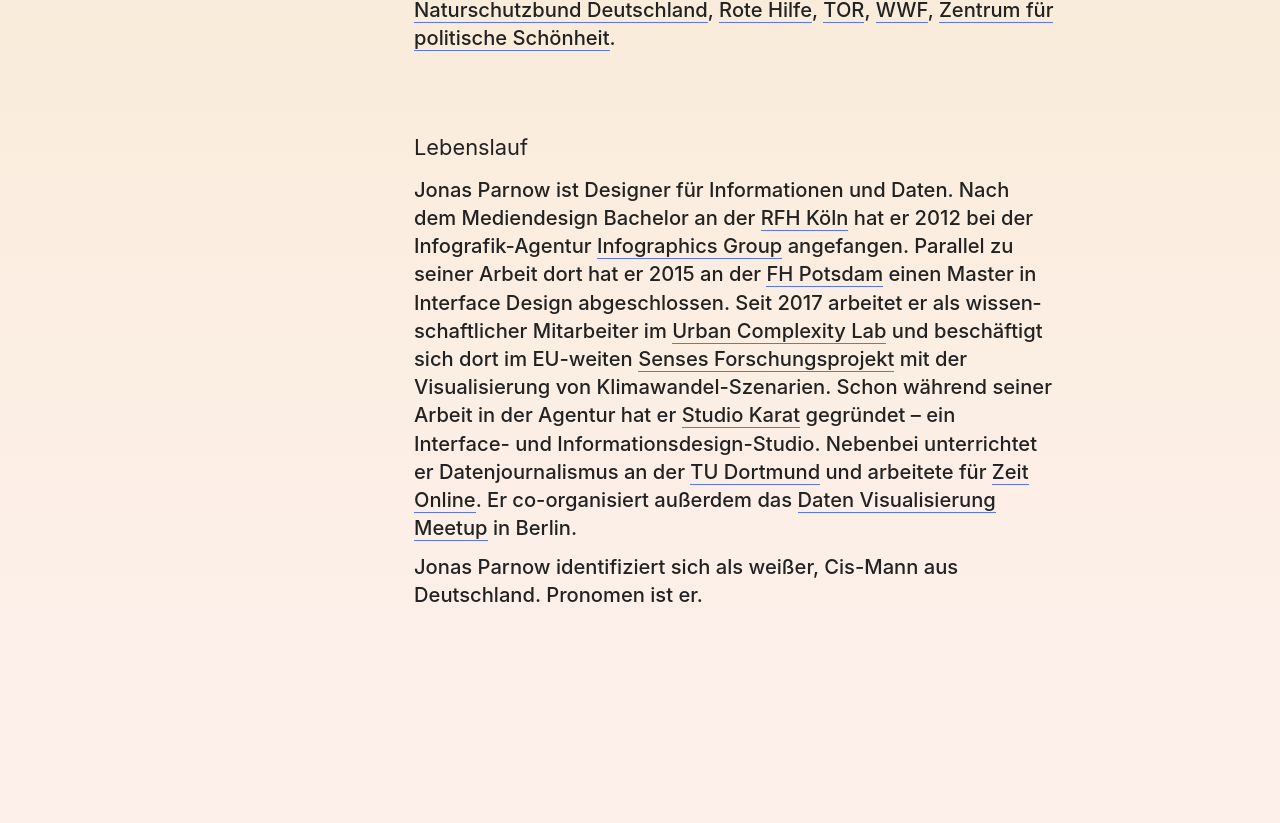
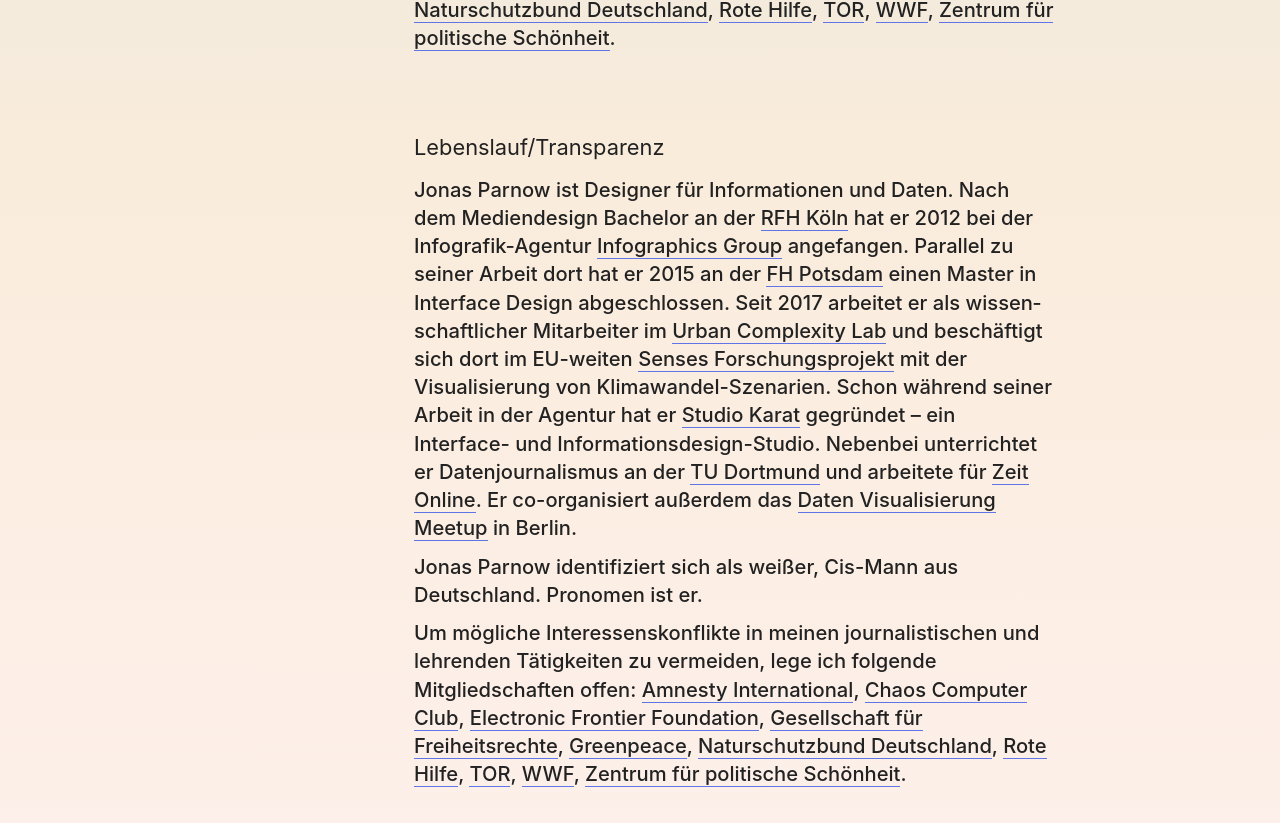
Before and after one commit to kimalbrecht/jonasparnow.com, a Nuxt app: page / in a window 1280 px wide. Shown: the part 2730-3553 px from the top of the page. Before the commit the page ends 3429 px from the top, so only its background shows below. Built offline with nearby package versions, Linux system fonts and the light colour scheme; a web font is replaced by a local one.

Commit message:
Transparenz added

```diff
--- a/pages/index.vue
+++ b/pages/index.vue
@@ -51,9 +51,10 @@
       <p>In order to prevent possible conflicts of interest in my journalistic and educational work, I disclose the following memberships: <a href="https://www.amnesty.de/">Amnesty International</a>, <a href="https://www.ccc.de/">Chaos Computer Club</a>, <a href="https://www.eff.org/">Electronic Frontier Foundation</a>, <a href="https://freiheitsrechte.org/">Gesellschaft für Freiheitsrechte</a>, <a href="https://www.greenpeace.de/">Greenpeace</a>, <a href="https://www.nabu.de/">Naturschutzbund Deutschland</a>, <a href="https://www.rote-hilfe.de/">Rote Hilfe</a>, <a href="https://torproject.org/">TOR</a>, <a href="https://www.wwf.de/">WWF</a>, <a href="https://politicalbeauty.de/">Zentrum für politische Schönheit</a>.</p>
     </section>
     <section lang="de">
-      <h4>Lebenslauf</h4>
+      <h4>Lebenslauf/Transparenz</h4>
       <p>Jonas Parnow ist Designer für Informationen und Daten. Nach dem Mediendesign Bachelor an der <a href="https://www.rfh-koeln.de/">RFH Köln</a> hat er 2012 bei der Infografik-Agentur <a href="https://infographics.group/">Infographics Group</a> angefangen. Parallel zu seiner Arbeit dort hat er 2015 an der <a href="https://www.fh-potsdam.de/studieren/fachbereiche/design/">FH Potsdam</a> einen Master in Interface Design abgeschlossen. Seit 2017 arbeitet er als wissen&shy;schaftlicher Mitarbeiter im <a href="https://uclab.fh-potsdam.de/">Urban Complexity Lab</a> und beschäftigt sich dort im EU-weiten <a href="http://senses-project.org/">Senses Forschungs&shy;projekt</a> mit der Visualisierung von Klimawandel-Szenarien. Schon während seiner Arbeit in der Agentur hat er <a href="http://karat.studio">Studio Karat</a> gegründet – ein Interface- und Informations&shy;design-Studio. Nebenbei unterrichtet er Datenjournalismus an der <a href="https://journalistik.tu-dortmund.de/">TU Dortmund</a> und arbeitete für <a href="https://www.zeit.de/index">Zeit Online</a>. Er co-organisiert außerdem das <a href="https://datavis.berlin">Daten Visualisierung Meetup</a> in Berlin.</p>
       <p>Jonas Parnow identifiziert sich als weißer, Cis-Mann aus Deutschland. Pronomen ist er.</p>
+      <p>Um mögliche Interessenskonflikte in meinen journalistischen und lehrenden Tätigkeiten zu vermeiden, lege ich folgende Mitgliedschaften offen: <a href="https://www.amnesty.de/">Amnesty International</a>, <a href="https://www.ccc.de/">Chaos Computer Club</a>, <a href="https://www.eff.org/">Electronic Frontier Foundation</a>, <a href="https://freiheitsrechte.org/">Gesellschaft für Freiheitsrechte</a>, <a href="https://www.greenpeace.de/">Greenpeace</a>, <a href="https://www.nabu.de/">Naturschutzbund Deutschland</a>, <a href="https://www.rote-hilfe.de/">Rote Hilfe</a>, <a href="https://torproject.org/">TOR</a>, <a href="https://www.wwf.de/">WWF</a>, <a href="https://politicalbeauty.de/">Zentrum für politische Schönheit</a>.</p>
     </section>
   </div>
 </template>
```
